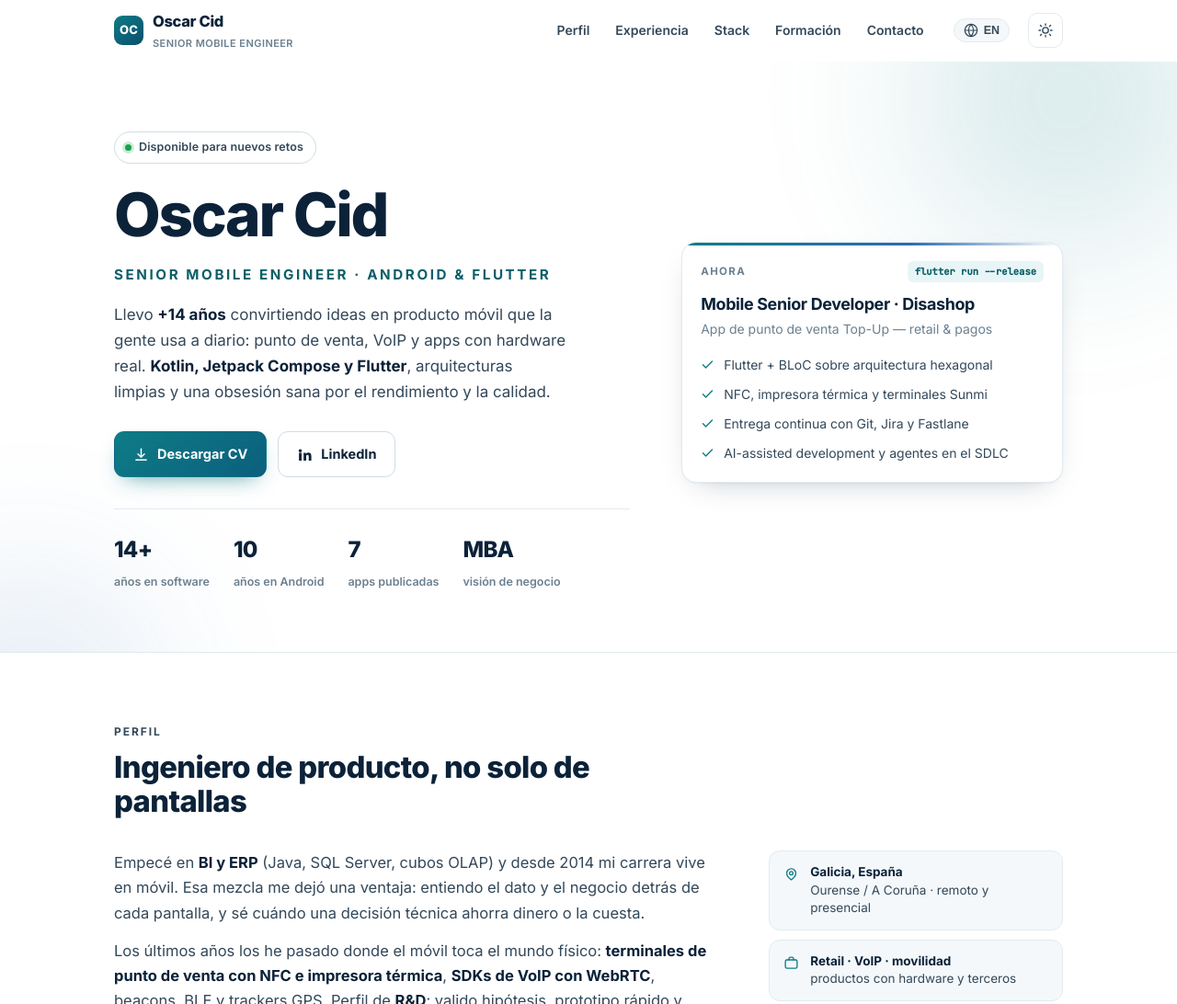
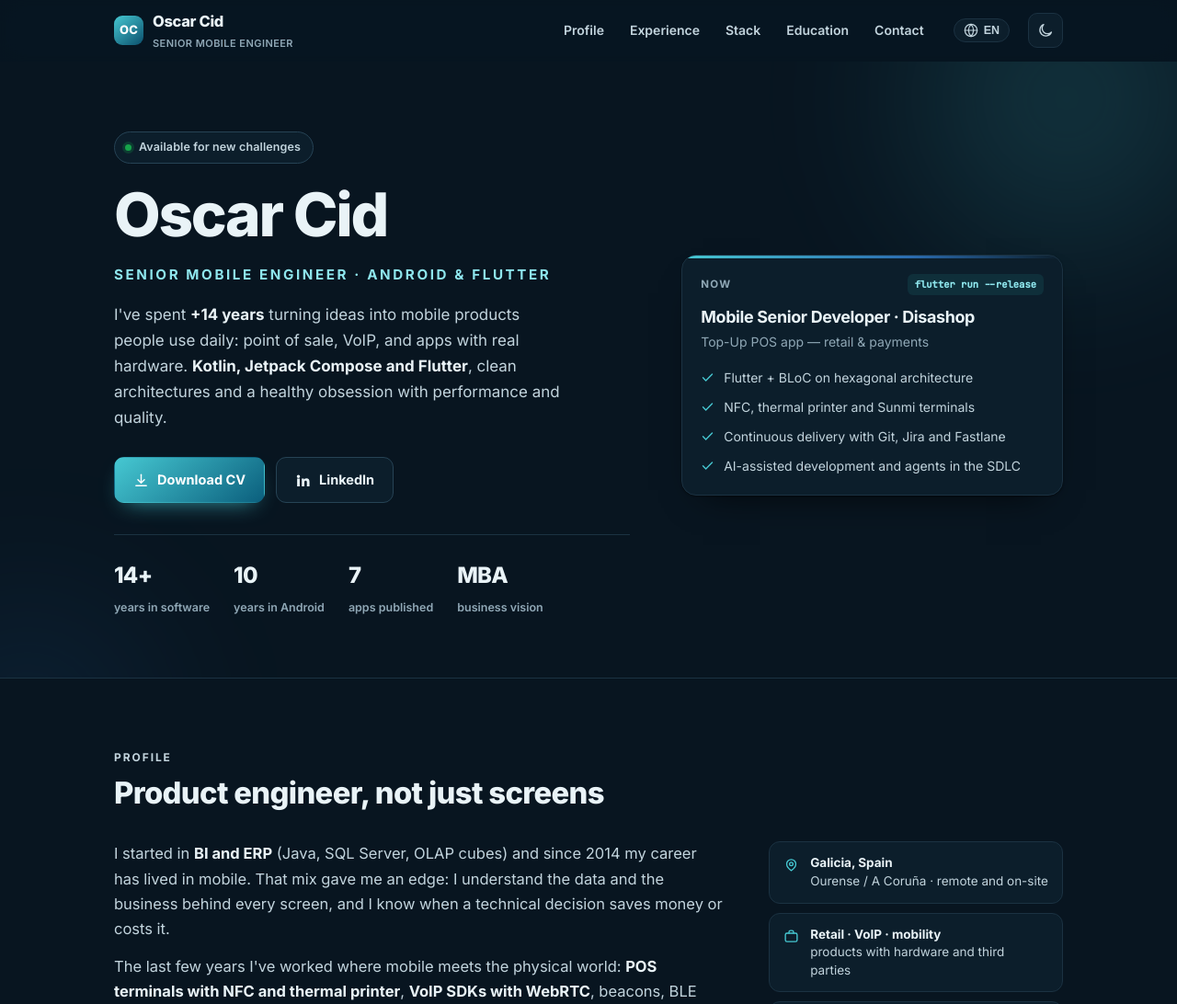
Before and after one commit to oscarcidcoder/know-me, a plain HTML site: page index.html in a window 1280 px wide. Shown: the top 1092 px of the page at 92% size. Drawn offline with Linux system fonts and the light colour scheme.

Commit message:
Change HTML language attribute from 'es' to 'en'

```diff
--- a/index.html
+++ b/index.html
@@ -1,5 +1,5 @@
 <!DOCTYPE html>
-<html lang="es" data-theme="dark">
+<html lang="en" data-theme="dark">
 <head>
 <meta charset="utf-8">
 <meta name="viewport" content="width=device-width, initial-scale=1">
@@ -20,8 +20,7 @@
     document.documentElement.classList.add('js');
     var saved = null;
     try { saved = localStorage.getItem('theme'); } catch (e) {}
-    var sys = window.matchMedia('(prefers-color-scheme: dark)').matches ? 'dark' : 'light';
-    document.documentElement.dataset.theme = saved || sys;
+    document.documentElement.dataset.theme = saved || 'dark';
   })();
 </script>
 <style>
@@ -342,7 +341,7 @@
       <a href="#formacion" data-i18n-nav-education>Formación</a>
       <a href="#contacto" data-i18n-nav-contact>Contacto</a>
     </div>
-    <button class="lang-switch" id="langSwitch" type="button" aria-label="Cambiar idioma" aria-pressed="false">
+    <button class="lang-switch" id="langSwitch" type="button" aria-label="Cambiar a español" aria-pressed="true">
       <svg viewBox="0 0 24 24" fill="none" stroke="currentColor" stroke-width="1.8" stroke-linecap="round" stroke-linejoin="round" aria-hidden="true"><circle cx="12" cy="12" r="10"/><path d="M2 12h20M12 2a15.3 15.3 0 0 1 4 10 15.3 15.3 0 0 1-4 10 15.3 15.3 0 0 1-4-10 15.3 15.3 0 0 1 4-10z"/></svg>
       <span data-lang-en>EN</span><span data-lang-es style="display:none">ES</span>
     </button>
@@ -979,11 +978,13 @@
       try { localStorage.setItem('lang', lang); } catch (e) {}
     }
 
-    // init from localStorage
+    // init from localStorage, default to English
     var savedLang = null;
     try { savedLang = localStorage.getItem('lang'); } catch (e) {}
     if (savedLang && I18N[savedLang]) {
       applyLang(savedLang);
+    } else {
+      applyLang('en');
     }
 
     btn.addEventListener('click', function () {
```
